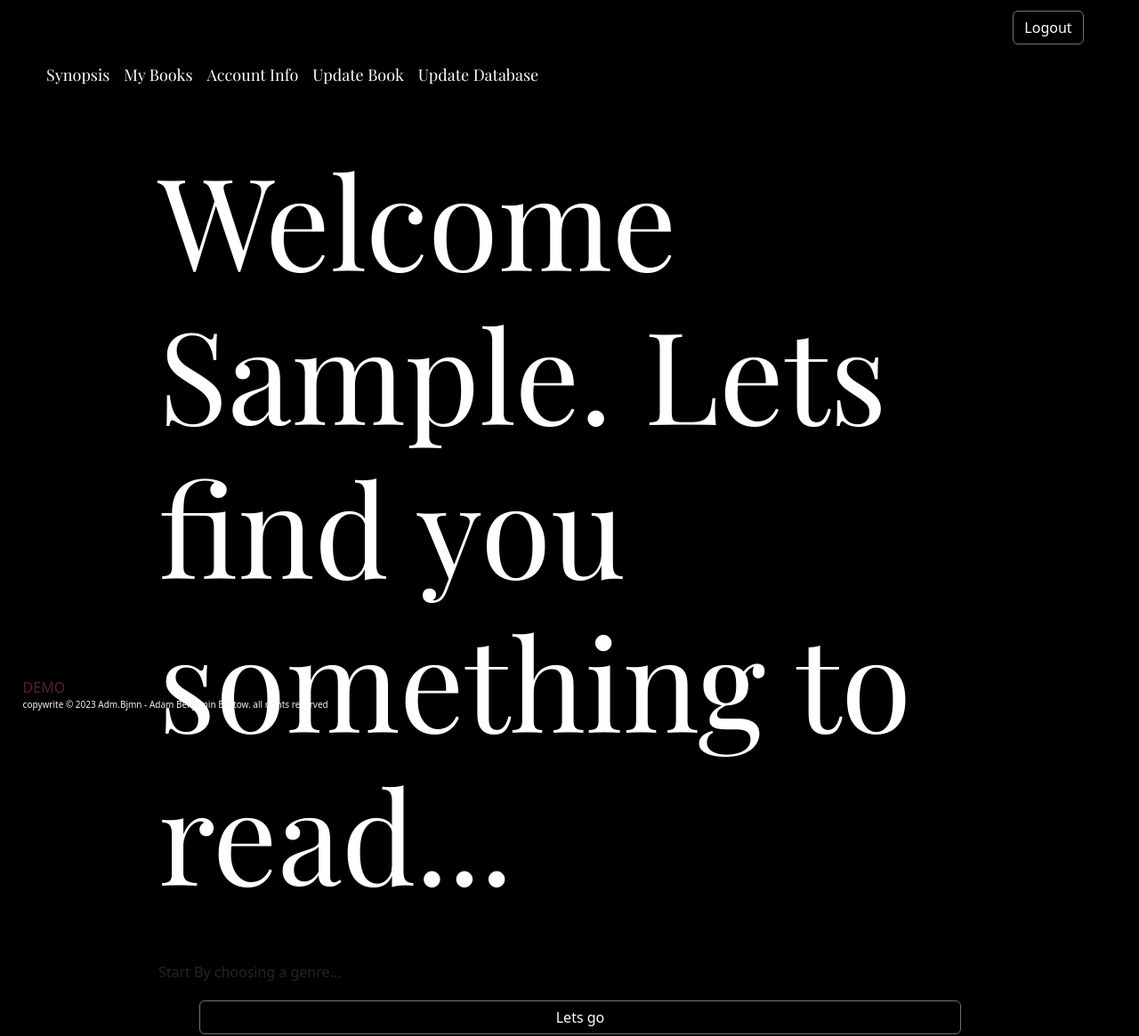
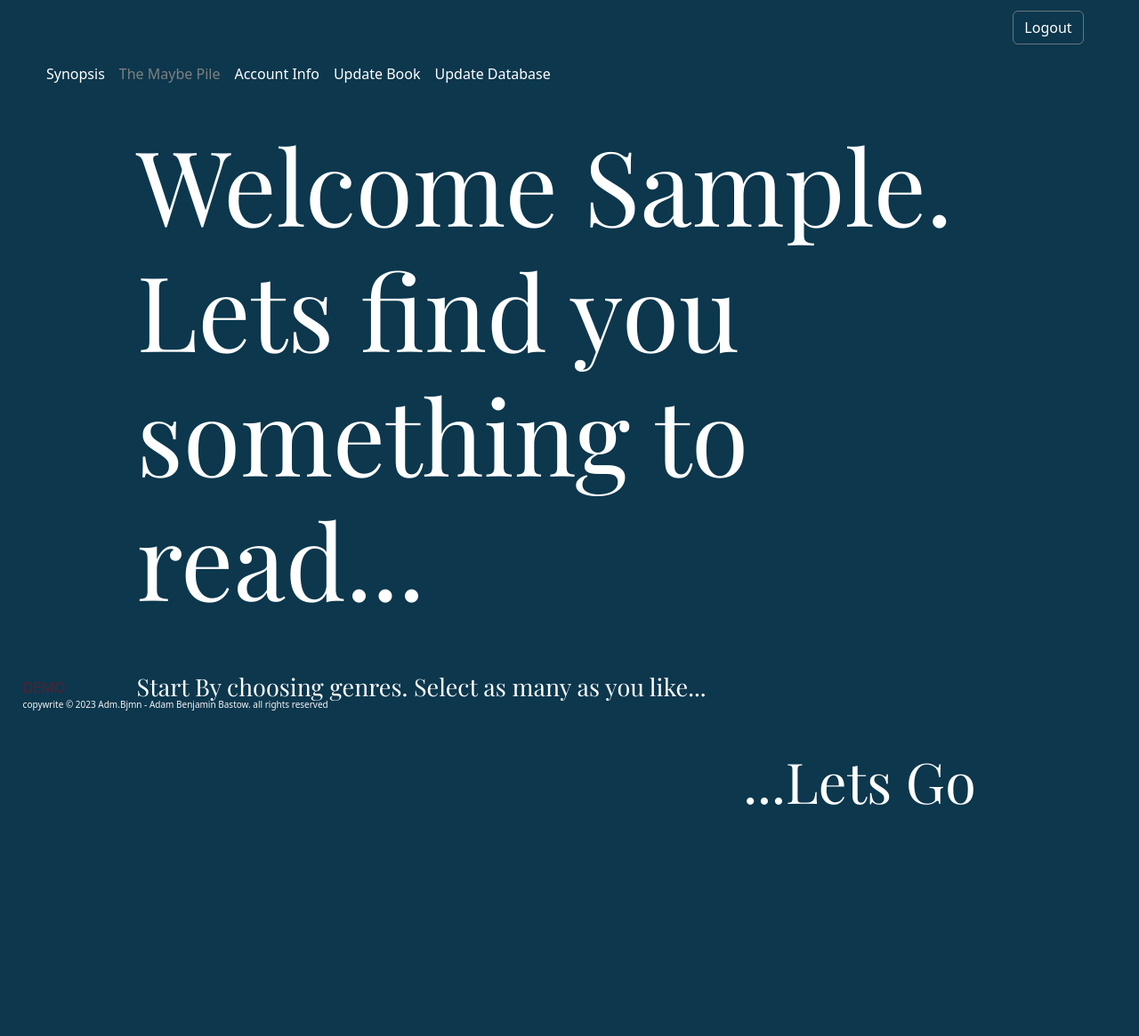
Before and after one commit to adm-bjmn/synopsis, a Django app: page /dashboard/ in a window 1280 px wide. Shown: the whole page at 89% size. After the commit the page ends 905 px from the top, so only its background shows below. Run offline with Django 4.2, Linux system fonts and the light colour scheme; the visitor is signed in with stand-in values (Sample User, id 1); data that the repository does not hold is empty.

Commit message:
FIN! Prototype complete.

```diff
--- a/book_site/config/members/views.py
+++ b/book_site/config/members/views.py
@@ -15,8 +15,6 @@ def login_user(request):
         user = authenticate(request, username=username, password=password)
         if user is not None:
             login(request, user)
-            messages.success(
-                request, (f'Logged in as {user}'))
             return redirect('dashboard')  # redirect to genres
         else:
             messages.success(request, ('Login in Failed.'))
@@ -46,8 +44,6 @@ def register_user(request):
             password = form.cleaned_data['password1']
             user = authenticate(username=username, password=password)
             login(request, user)
-            messages.success(
-                request, (f'Welcome {user}! \n Lets find you something to read...'))
             return redirect('dashboard')
     else:
         form = RegisterUserForm()
--- a/book_site/config/static/css/main.css
+++ b/book_site/config/static/css/main.css
@@ -23,31 +23,31 @@ body {
     padding: 0;
     margin: 0;
     justify-content: center;
-    background-color: black;
+    background-color: #0C374D;
 }
 
 h1 {
-    font-size: 377px;
+    font-size: 330px;
 }
 
 h2 {
-    font-size: 233px;
+    font-size: 145px;
 }
 
 h3 {
-    font-size: 144px;
+    font-size: 117px;
 }
 
 h4 {
-    font-size: 89px;
+    font-size: 63px;
 }
 
 h5 {
-    font-size: 55px;
+    font-size: 45px;
 }
 
 h6 {
-    font-size: 34px;
+    font-size: 27px;
 }
 
 h1,
@@ -63,7 +63,6 @@ strong {
 }
 
 p,
-li,
 span,
 label,
 textarea {
@@ -124,8 +123,8 @@ li {
 .btn-outline-secondary.active,
 .open>.dropdown-toggle.btn-outline-secondary {
     color: #fff;
-    background-color: black;
-    border-color: #285e8e;
+    background-color: #0C374D;
+    border-color: #48A3D4;
 }
 
 .btn {
@@ -236,10 +235,11 @@ li {
 .genre-button {
     color: white;
     font-family: var(--main_font);
-    background-color: black;
+    background-color: #0C374D;
     border: none;
 
 }
+
 
 .synopsis {
     color: white;
@@ -391,3 +391,19 @@ li {
     margin-right: 5%;
 
 }
+
+.alert {
+    background-color: #0C374D;
+    border-color: Black;
+
+}
+
+.btn-close {
+    color: white;
+}
+
+
+.li {
+    color: white;
+    font-family: var(--main_font);
+}
--- a/book_site/config/synopsis/views.py
+++ b/book_site/config/synopsis/views.py
@@ -45,14 +45,22 @@ def dashboard(request):
     '''
     genre_list = Genre.objects.all()
     if request.method == 'POST':
-        selected_genres = request.POST.getlist('selected_items')
-        print(f'selected Genres: {selected_genres}')
-        selected_genres = '-'.join(selected_genres)
-        return redirect(synopsis, selected_genres)
-
+        if len(request.POST.getlist('selected_items')) > 0:
+            selected_genres = request.POST.getlist('selected_items')
+            print(f'selected Genres: {selected_genres}')
+            selected_genres = '-'.join(selected_genres)
+            instructions = 'instructions'
+            messages.success(request, (
+                instructions))
+            return redirect(synopsis, selected_genres)
+        else:
+            error = 'error'
+            messages.success(request, (
+                "You must choose at least one Genre..."))
+            return redirect('dashboard')
     else:
         return render(request, 'synopsis/dashboard.html',
-                      {'genre_list': genre_list})
+                      {'genre_list': genre_list, })
 
 
 def synopsis(request, selected_genres):
@@ -68,22 +76,24 @@ def synopsis(request, selected_genres):
     acknowledging this and given the option to return to the dashboard.
     '''
     selected_genres = selected_genres.split('-')
-    print(f'selected genres: {selected_genres}')
-    print(f'selected type: {type(selected_genres)}')
+    # print(f'selected genres: {selected_genres}')
+    # print(f'selected type: {type(selected_genres)}')
     display_books = (Book.objects.all().filter(
         genre__in=selected_genres)).exclude(
             liked_by=request.user.id).order_by('?').distinct()
-    print(f'DISPLAY BOOKS: {display_books}')
-    print(len(display_books))
     # display books = display_books.remove if seen_by == user.id
+    # selected_genres = '-'.join(selected_genres)
+    genre_objs = []
+    for i in selected_genres:
+        genre_objs.append(Genre.objects.get(id=i))
     selected_genres = '-'.join(selected_genres)
-    request.session['selected_genres'] = selected_genres
     if display_books.exists():
+        total_books = len(display_books)
         p_n = Paginator(display_books, 1)
         page = request.GET.get('page')
         pages = p_n.get_page(page)
         return render(request, 'synopsis/synopsis.html',
-                      {'pages': pages, 'selected_genres': selected_genres})
+                      {'pages': pages, 'selected_genres': selected_genres, 'total_books': total_books, 'genre_objs': genre_objs})
     else:
         messages.success(request, (
             "You've seen all there is to see for " + str(genre_name) + " this month, check back soon for more new realeases."))
@@ -109,7 +119,6 @@ def like_view(request, id):
     referer = request.META.get('HTTP_REFERER')
     referer = referer.split('/')
     print(f"refere: {referer}")
-    selected_genres = request.session.get('selected_genres')
     '''liked view is a templateless function that provids
     the liked_by functionality.
     when the like button is clicked the function is called
@@ -129,6 +138,8 @@ def like_view(request, id):
         book.liked_by.add(request.user.id)
         liked = True
     if referer[-2] == "synopsis":
+        selected_genres = referer[-1]
+        print(selected_genres)
         return redirect(synopsis, selected_genres)
     else:
         return HttpResponseRedirect(reverse('book_info', kwargs={'book_id': book_id}))
--- a/book_site/config/templates/base.html
+++ b/book_site/config/templates/base.html
@@ -62,7 +62,7 @@
               </li>
               -->
                   <li class="nav-item">
-                    <a class="nav-link" href="{% url 'my_books' %}">My Books</a>
+                    <a style='color:gray;' class="nav-link" href="{% url 'my_books' %}">The Maybe Pile</a>
                   </li>
                   <li class="nav-item">
                     <a class="nav-link" href="{% url 'profile' user.id %}"
@@ -84,19 +84,22 @@
             </div>
           </nav>
         </div>
-        {% else %} {% endif %}
-
-        <div class="messages">
-          {% if messages %} {% for message in messages %}
-          <h6>{{ message }}</h6>
-          {% endfor %} {% endif %}
+        {% else %}
+        {% endif %}
+        {% if messages %}
+          {% for message in messages %}
+              <div class="alert alert-warning alert-dismissible fade show" role="alert">
+              <h6><strong>{{ message }}</strong></h6>
+              <button type="button" class="btn-close" data-bs-dismiss="alert" aria-label="Close"></button>
+          {% endfor %}
+        {% endif %}
         </div>
-
         <!-- ==== BLOCK CONTENT ==== -->
         <div class="main-container">
           {% block content %}{% endblock content %}
         </div>
       </div>
+
 
       <!-- ==== COPYWRITE ==== -->
       <div class="fixed-bottom">
--- a/book_site/config/templates/synopsis/dashboard.html
+++ b/book_site/config/templates/synopsis/dashboard.html
@@ -18,8 +18,9 @@
       Lets find you something to read...</h3>
   </div>
   <div>
-    Start By choosing a genre...
+    <h6>Start By choosing genres. Select as many as you like...</h6>
   </div>
+  <br/>
     <!-- Genres
   show all genres as buttons for the user to select-->
 
@@ -29,13 +30,14 @@
       {% csrf_token %}
       {% for genres in genre_list%}
         <input type="checkbox" class="btn-check" id="{{genres.genre}}" value={{genres.id}} name="selected_items">
-        <label class="btn btn-outline-primary" for="{{genres.genre}}">{{genres.ght}}</label>
+        <label style="margin:5px;" class="btn btn-outline-secondary" for="{{genres.genre}}">{{genres.ght}}</label>
       {% endfor %}
-      <div style = 'padding-top: 20px;'>
-        <button type="submit", value = "Let's Go", class="btn btn-outline-secondary" style="width:100%">Lets go</button>
+      <div style = 'padding-top: 20px;' dir="rtl">
+      <h4><button type="submit", class="genre-button">Lets Go...</button></h4>
       </div>
     </form>
   </div>
+<div style="padding-bottom:200px;"></div>
 </section>
 
 {% else %}
--- a/book_site/config/templates/synopsis/home.html
+++ b/book_site/config/templates/synopsis/home.html
@@ -5,8 +5,8 @@
 <section class = 'home-section'>
 
   <div class = 'site-intro-wrapper'>
-  <h3>Welcome to Blurb.
-    A new way to find your next great read.</h3>
+  <h2>Welcome to The Maybe Pile.
+    A new way to find your next great read.</h2>
   </div>
   {% if user.is_authenticated %}
   {% else %}
```
Also changed, not shown: book_site/config/templates/members/register.html (+6 -5 lines), book_site/config/templates/synopsis/book_info.html (+10 -21 lines), book_site/config/templates/synopsis/my_books.html (+8 -8 lines), book_site/config/templates/synopsis/synopsis.html (+16 -6 lines).
